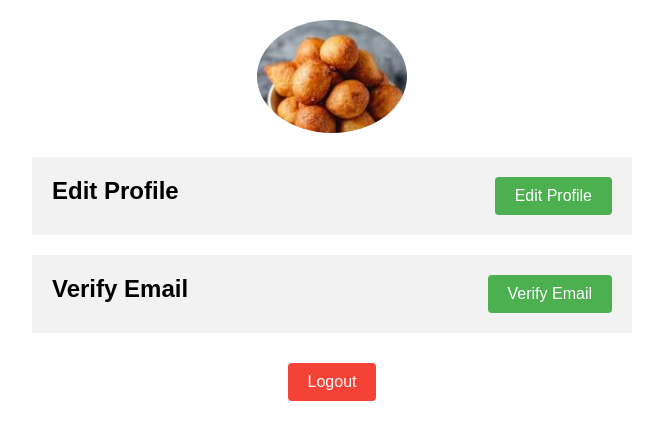
After one commit to pyfiadonkor1/CampusCare365, a Flask app: page /profile in a window 1280 px wide. The commit adds this page. Shown: the top 440 px of the page, without its empty margins (308-971 px from the left). Run offline with Flask 3, Linux system fonts and the light colour scheme; a user stored in the database is signed in.

Commit message:
implemented a little bit of the profile page

```diff
--- a/app.py
+++ b/app.py
@@ -199,8 +199,41 @@ def recipe_searching():
         return redirect('/signup-login')
     return render_template("recipe_search.html")
 
+@app.route('/edit-profile')
+def edit_profile():
+    if 'email' not in session:
+        return redirect('/signup-login')
+    return render_template('profile.html')
+
+@app.route('/edit-profile', methods=["GET", "POST"])
+def edit_profile():
+    if 'email' not in session:
+        return redirect('/signup-login')
+
+    fullname = request.form['fullname']
+    email = request.form['email']
+    password = request.form['password']
+    return render_template('profile.html')
+
+@app.route('/verify')
+def verify():
+    if 'email' not in session:
+        return redirect('/signup-login')
+    email = session['email']
+    ver = send_verification_email(email)
+    return render_template('verification.html')
+
+@app.route('/profile')
+def profile():
+    if 'email' not in session:
+        return redirect('/signup-login')
+    return render_template('profilepage.html')
+
+
+
 @app.route('/logout')
 def logout():
+    session.pop('email', None)
     return redirect("/signup-login")
 
 
@@ -235,6 +268,9 @@ def login_valid(email, password, remember_me=True):
         return user.username
 
     return None
+
+
+
 
 def send_verification_email(user_email):
     # Generate a verification code
--- a/templates/home.html
+++ b/templates/home.html
@@ -72,7 +72,7 @@
 			</div>
 
 			<div class="icon">
-				<a href="/settings">
+				<a href="/profile">
 				<img src="static/pictures/profilepic-removebg-preview.png" alt="Icon 6">
 				<p>Profile</p>
 				</a>
--- /dev/null
+++ b/templates/profilepage.html
@@ -0,0 +1,101 @@
+<!DOCTYPE html>
+<html>
+<head>
+    <title>Profile Settings</title>
+    <style>
+        body {
+            font-family: Arial, sans-serif;
+            margin: 0;
+            padding: 20px;
+        }
+
+        .container {
+            max-width: 600px;
+            margin: 0 auto;
+            text-align: center;
+        }
+
+        .profile-image {
+            width: 25%;
+            height: auto;
+            margin-bottom: 20px;
+            border-radius: 50%;
+        }
+
+        .profile-section {
+            background-color: #f2f2f2;
+            padding: 20px;
+            text-align: left;
+            margin-bottom: 20px;
+            display: flex;
+            justify-content: space-between;
+            align-items: center;
+        }
+
+        .profile-section h2 {
+            margin-top: 0;
+            margin-bottom: 10px;
+        }
+
+        .button {
+            background-color: #4CAF50;
+            color: white;
+            padding: 10px 20px;
+            text-align: center;
+            text-decoration: none;
+            display: inline-block;
+            font-size: 16px;
+            cursor: pointer;
+            border: none;
+            border-radius: 4px;
+        }
+
+        .button:hover {
+            background-color: #45a049;
+        }
+
+        .verify-email {
+            text-align: right;
+        }
+
+        .logout-button {
+            background-color: #f44336;
+            color: white;
+            padding: 10px 20px;
+            text-align: center;
+            text-decoration: none;
+            display: inline-block;
+            font-size: 16px;
+            margin-top: 10px;
+            cursor: pointer;
+            border: none;
+            border-radius: 4px;
+        }
+
+        .logout-button:hover {
+            background-color: #d32f2f;
+        }
+    </style>
+</head>
+<body>
+    <div class="container">
+        <img class="profile-image" src="static\pictures\puff.jpeg" alt="Profile Picture">
+
+        <div class="profile-section">
+            <h2>Edit Profile</h2>
+            <a href="/edit-profile" class="button">Edit Profile</a>
+        </div>
+
+        <div class="profile-section verify-email">
+            <h2>Verify Email</h2>
+            <a href="/verify" class="button">Verify Email</a>
+
+        </div>
+    </div>
+
+    <div style="text-align: center;">
+        <a href="/logout" class="logout-button">Logout</a>
+    </div>
+
+</body>
+</html>
```
Also changed, not shown: templates/profile.html (+3 -7 lines), templates/static/css/planner.css (+18 -0 lines), templates/verification.html (renamed from templates/verificaton.html).
